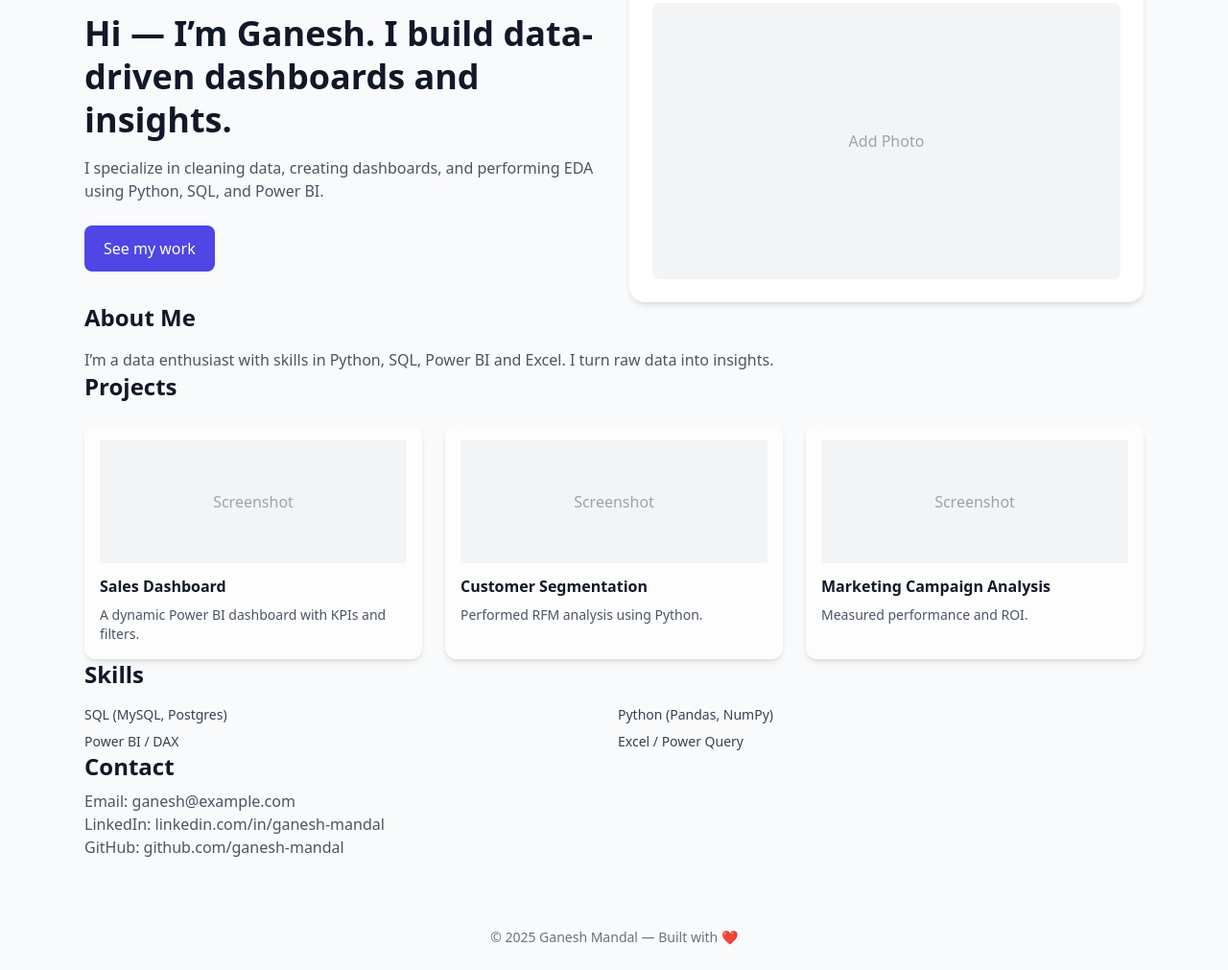
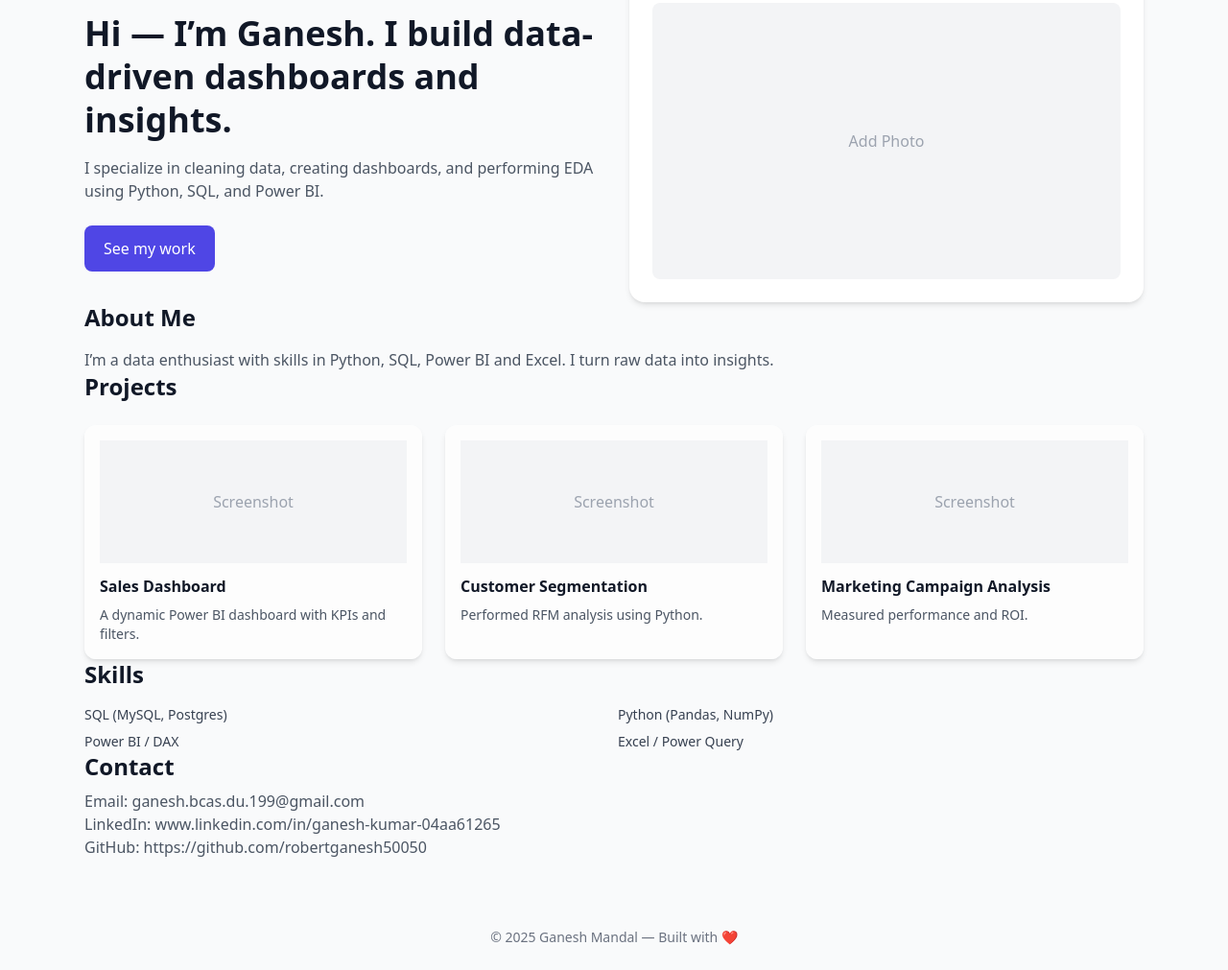
Before and after one commit to robertganesh50050/My-portfolio-, a plain HTML site: page index.html in a window 1280 px wide. Shown: the part 165-1176 px from the top of the page at 96% size. Drawn offline with nearby package versions, Linux system fonts and the light colour scheme.

Commit message:
contact details is changed
Updated contact information and links in the footer.

```diff
--- a/index.html
+++ b/index.html
@@ -87,9 +87,9 @@
 
     <section id="contact" class="fade-up" class="mt-16 mb-24">
       <h3 class="text-2xl font-semibold">Contact</h3>
-      <p class="mt-2 text-gray-600">Email: ganesh@example.com</p>
-      <p class="text-gray-600">LinkedIn: linkedin.com/in/ganesh-mandal</p>
-      <p class="text-gray-600">GitHub: github.com/ganesh-mandal</p>
+      <p class="mt-2 text-gray-600">Email: ganesh.bcas.du.199@gmail.com</p>
+      <p class="text-gray-600">LinkedIn: www.linkedin.com/in/ganesh-kumar-04aa61265</p>
+      <p class="text-gray-600">GitHub: https://github.com/robertganesh50050</p>
     </section>
   </main>
 
```
